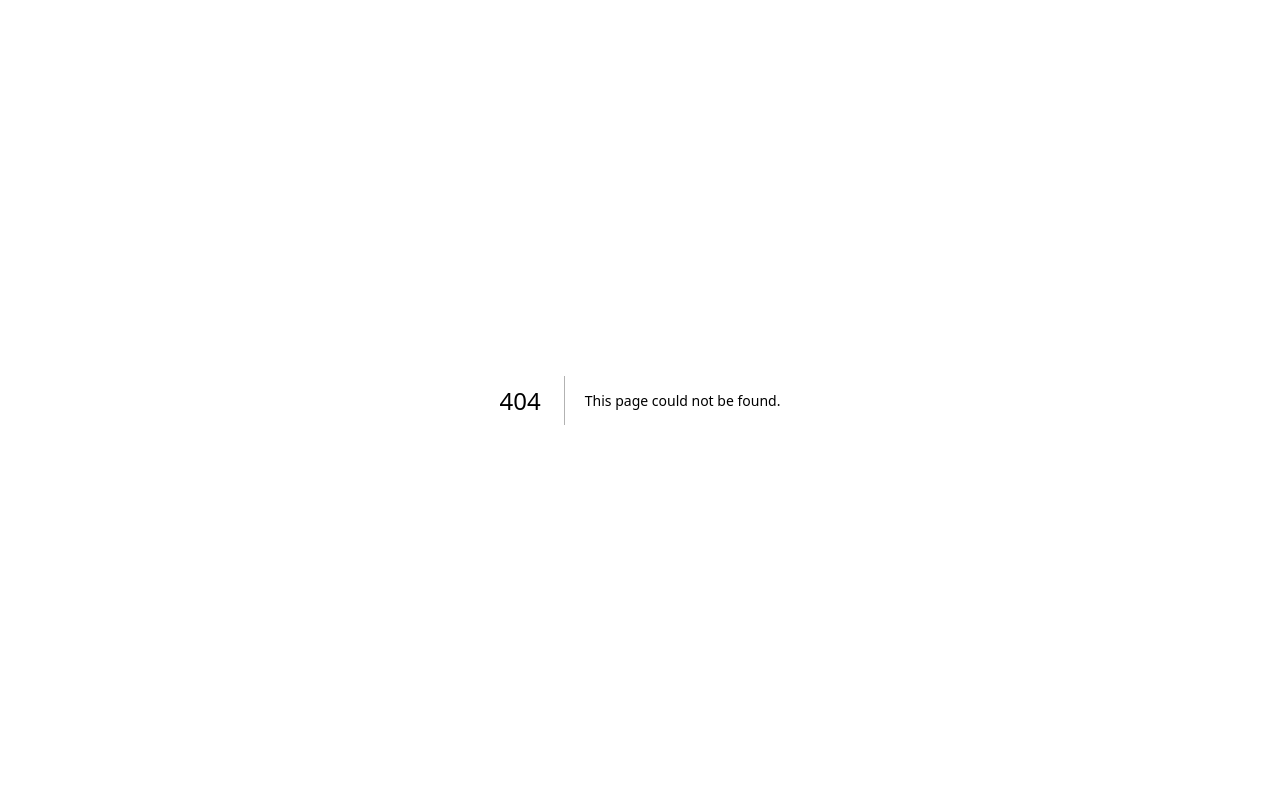
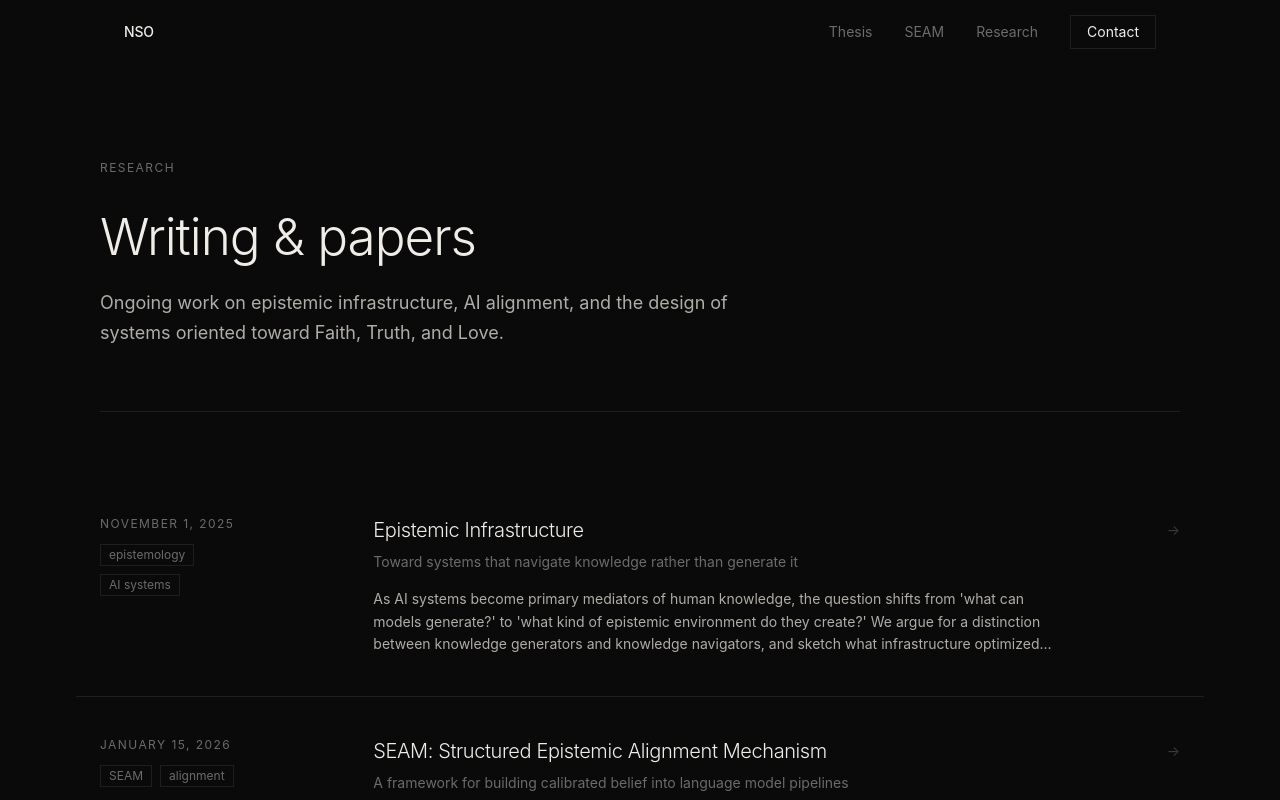
Before and after one commit to contactxyz-admin/nso-site, a Next.js app: page /research in a window 1280 px wide. Before the commit this address had no page. Shown: the top 800 px of the page. Built offline with nearby package versions, Linux system fonts and the light colour scheme.

Commit message:
Add app/research/page.tsx

```diff
--- /dev/null
+++ b/app/research/page.tsx
@@ -0,0 +1,97 @@
+import Link from "next/link";
+import Nav from "@/components/Nav";
+import Footer from "@/components/Footer";
+import { papers, formatDate } from "@/lib/research";
+import type { Metadata } from "next";
+
+export const metadata: Metadata = {
+  title: "Research — Non-Stationary Objectives",
+  description:
+    "Papers and writing from NSO on epistemic infrastructure, AI alignment, and cognitive systems.",
+};
+
+export default function ResearchIndex() {
+  return (
+    <main className="bg-canvas min-h-screen">
+      <Nav />
+
+      {/* Page header */}
+      <section className="pt-40 pb-16 px-6">
+        <div className="max-w-wide mx-auto">
+          <p className="text-text-muted text-xs tracking-eyebrow uppercase mb-8">
+            Research
+          </p>
+          <h1
+            className="text-text-primary font-light tracking-tight leading-[1.1] mb-6"
+            style={{ fontSize: "clamp(32px, 4vw, 56px)" }}
+          >
+            Writing & papers
+          </h1>
+          <p className="text-text-body text-lg leading-relaxed max-w-prose">
+            Ongoing work on epistemic infrastructure, AI alignment, and the
+            design of systems oriented toward Faith, Truth, and Love.
+          </p>
+        </div>
+      </section>
+
+      {/* Divider */}
+      <div className="px-6">
+        <div className="max-w-wide mx-auto border-t border-rule" />
+      </div>
+
+      {/* Paper list */}
+      <section className="px-6 py-16">
+        <div className="max-w-wide mx-auto space-y-0">
+          {papers.map((paper, i) => (
+            <Link
+              key={paper.slug}
+              href={`/research/${paper.slug}`}
+              className="group block py-10 border-b border-rule hover:bg-surface transition-colors -mx-6 px-6"
+            >
+              <div className="max-w-wide mx-auto flex flex-col md:flex-row md:items-start md:justify-between gap-6">
+                {/* Left: meta */}
+                <div className="flex flex-col gap-3 md:w-40 shrink-0">
+                  <p className="text-text-muted text-xs tracking-eyebrow uppercase">
+                    {formatDate(paper.date)}
+                  </p>
+                  <div className="flex flex-wrap gap-2">
+                    {paper.tags.slice(0, 2).map((tag) => (
+                      <span
+                        key={tag}
+                        className="text-text-muted text-xs border border-rule px-2 py-0.5"
+                      >
+                        {tag}
+                      </span>
+                    ))}
+                  </div>
+                </div>
+
+                {/* Right: content */}
+                <div className="flex-1 max-w-prose">
+                  <h2 className="text-text-primary font-light tracking-tight text-xl mb-2 group-hover:text-white transition-colors">
+                    {paper.title}
+                  </h2>
+                  {paper.subtitle && (
+                    <p className="text-text-muted text-sm mb-4">
+                      {paper.subtitle}
+                    </p>
+                  )}
+                  <p className="text-text-body text-sm leading-relaxed line-clamp-3">
+                    {paper.abstract}
+                  </p>
+                </div>
+
+                {/* Arrow */}
+                <div className="hidden md:flex items-center text-text-dim group-hover:text-text-muted transition-colors pt-1">
+                  <span className="text-sm">→</span>
+                </div>
+              </div>
+            </Link>
+          ))}
+        </div>
+      </section>
+
+      <Footer />
+    </main>
+  );
+}
```
